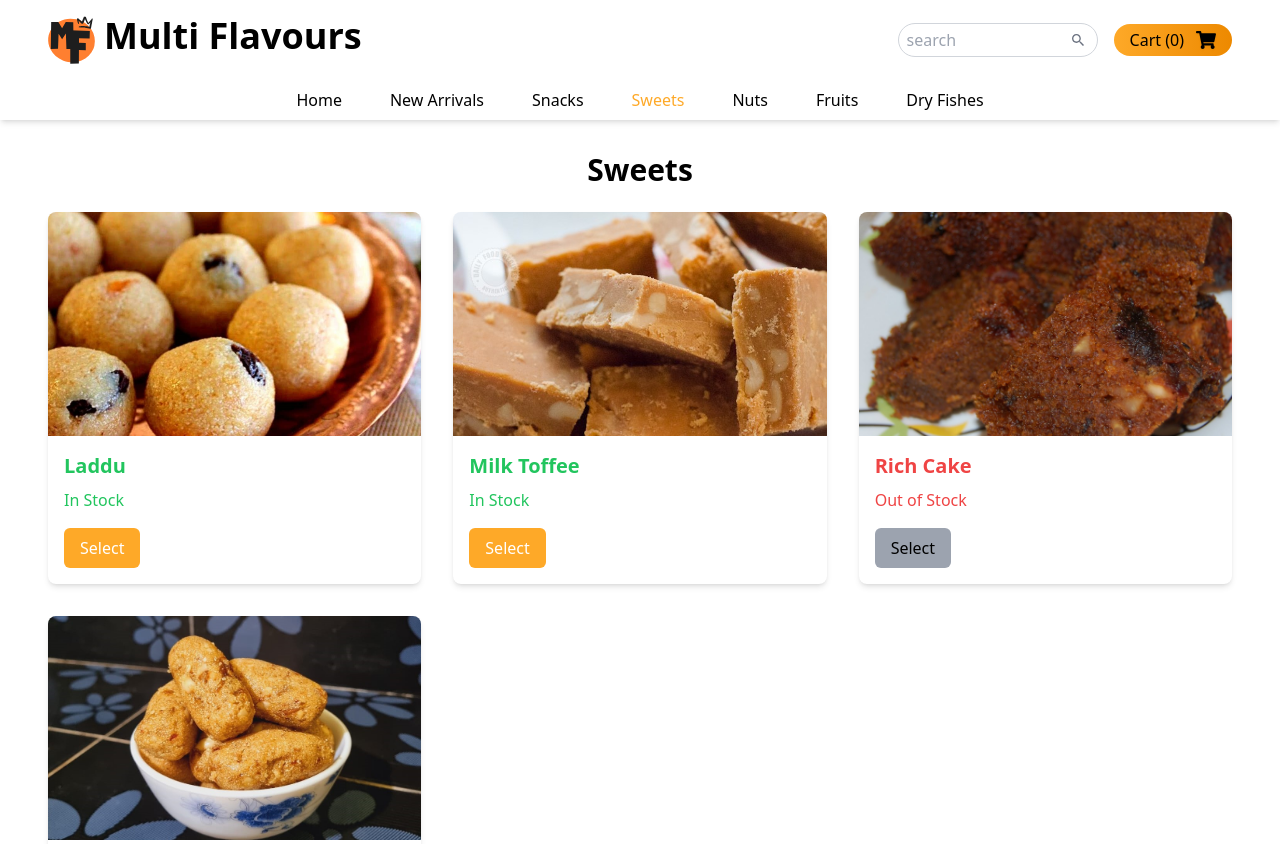
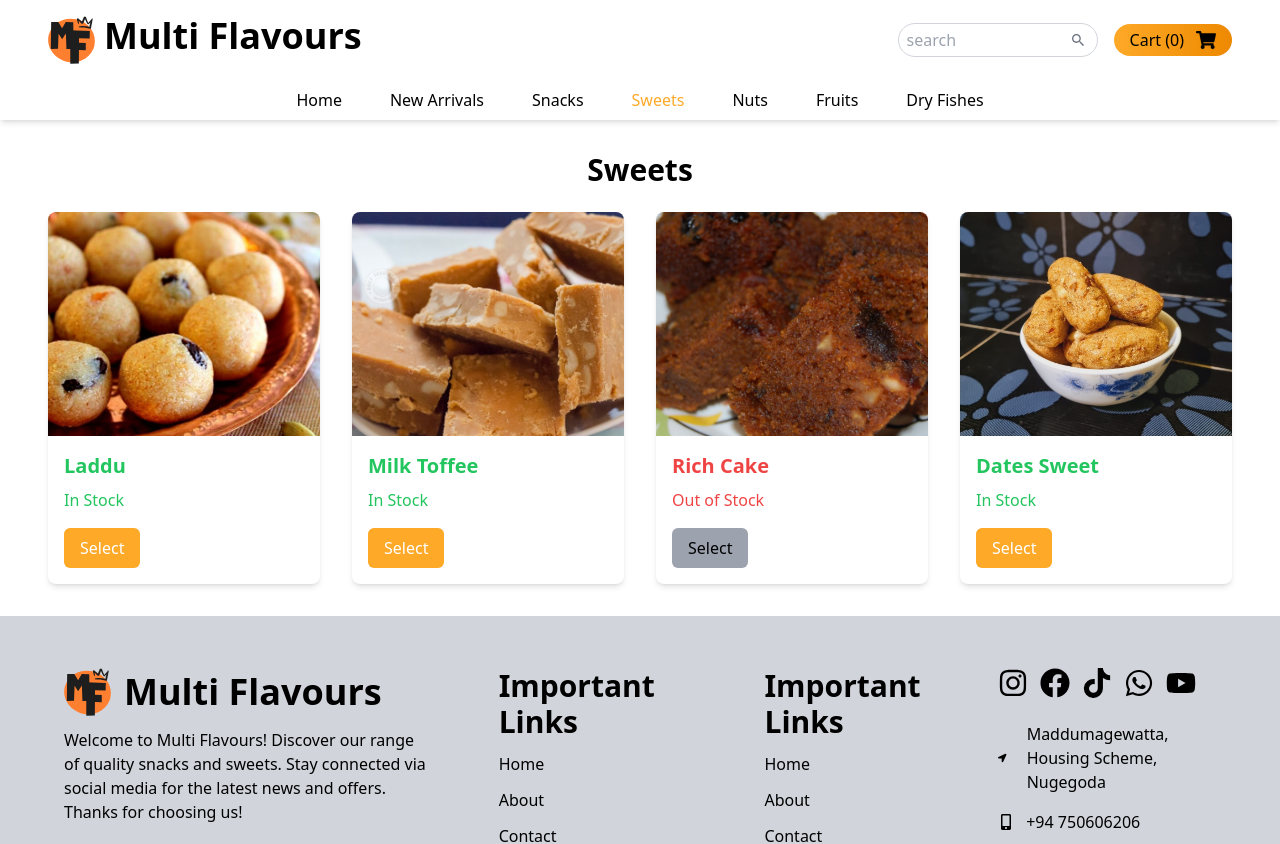
Before and after one commit to MenalinR/multiflavors, a React (Vite) app: page /Sweets in a window 1280 px wide. Shown: the top 844 px of the page. Built offline with nearby package versions, Linux system fonts and the light colour scheme.

Commit message:
updated lg screen col

```diff
--- a/src/Pages/Snacks.jsx
+++ b/src/Pages/Snacks.jsx
@@ -196,7 +196,7 @@ const Snacks = ({ addToCart }) => {
   return (
     <div className="container mx-auto py-8">
       <h1 className="text-3xl font-bold mb-6 text-center">Snacks</h1>
-      <div className="grid grid-cols-1 sm:grid-cols-2 md:grid-cols-3 gap-8">
+      <div className="grid grid-cols-1 sm:grid-cols-2 md:grid-cols-3  lg:grid-cols-4 gap-8">
         {SnacksData.map(snack => (
             <div key={snack.id} className="bg-white shadow-md rounded-lg overflow-hidden">
               <img src={snack.img} alt={snack.title} className="w-full h-56 object-cover" />
--- a/src/Pages/Sweets.jsx
+++ b/src/Pages/Sweets.jsx
@@ -217,7 +217,7 @@ const Sweets = ({ addToCart }) => {
   return (
     <div className="container mx-auto py-8">
       <h1 className="text-3xl font-bold mb-6 text-center">Sweets</h1>
-      <div className="grid grid-cols-1 sm:grid-cols-2 md:grid-cols-3 gap-8">
+      <div className="grid grid-cols-1 sm:grid-cols-2 md:grid-cols-3  lg:grid-cols-4 gap-8">
         {SweetsData.map(sweet => (
           <div key={sweet.id} className="bg-white shadow-md rounded-lg overflow-hidden">
             <img src={sweet.img} alt={sweet.title} className="w-full h-56 object-cover" />
```
